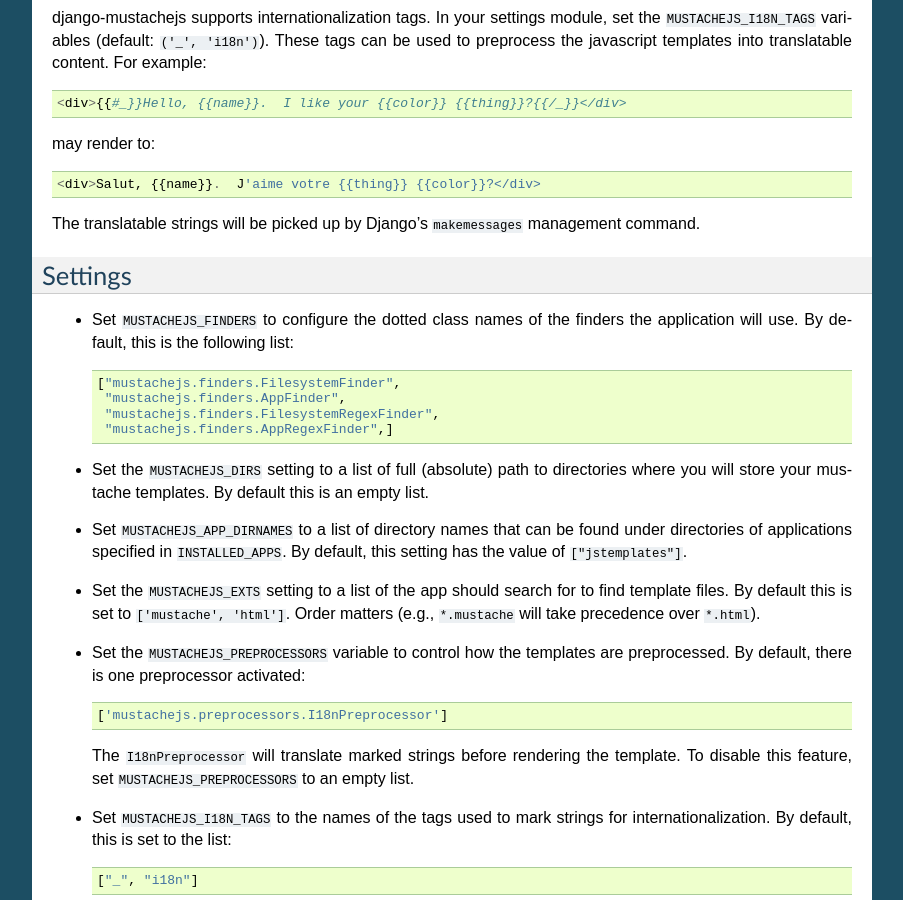
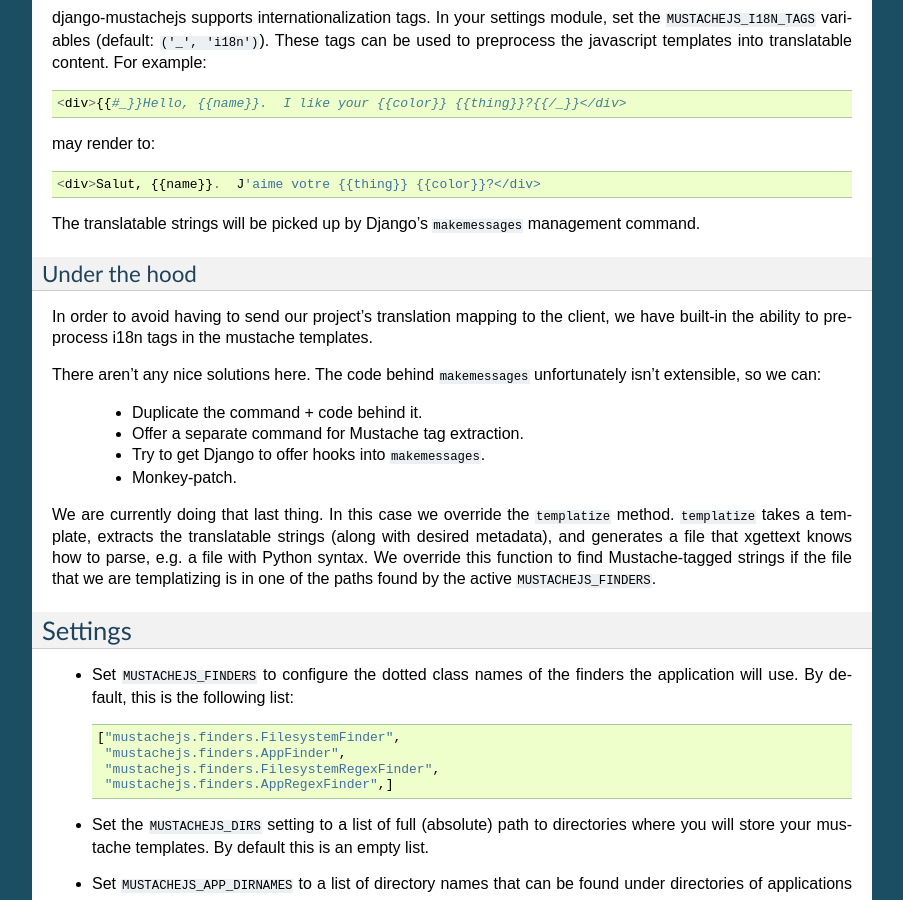
Before and after one commit to mjumbewu/django-jstemplate, a Sphinx documentation site: the page built from docs/index.rst, in a window 1280 px wide and 900 px high, scrolled down 2435 px. Shown: the whole window, without its empty margins (198-1101 px from the left). Built offline with Sphinx 7.4.7, drawn with Linux system fonts in a browser that asks for light colours.

Commit message:
Update the documentation about what's happening with i18n

```diff
--- a/docs/index.rst
+++ b/docs/index.rst
@@ -176,6 +176,28 @@
 The translatable strings will be picked up by Django's ``makemessages``
 management command.
 
+Under the hood
+--------------
+
+In order to avoid having to send our project's translation mapping to the
+client, we have built-in the ability to preprocess i18n tags in the mustache
+templates.
+
+There aren't any nice solutions here.  The code behind ``makemessages``
+unfortunately isn't extensible, so we can:
+
+  * Duplicate the command + code behind it.
+  * Offer a separate command for Mustache tag extraction.
+  * Try to get Django to offer hooks into ``makemessages``.
+  * Monkey-patch.
+
+We are currently doing that last thing. In this case we override the
+``templatize`` method. ``templatize`` takes a template, extracts the
+translatable strings (along with desired metadata), and generates a file that
+xgettext knows how to parse, e.g. a file with Python syntax. We override this
+function to find Mustache-tagged strings if the file that we are templatizing is
+in one of the paths found by the active ``MUSTACHEJS_FINDERS``.
+
 
 Settings
 ========
```
Also changed, not shown: 1 other file.
